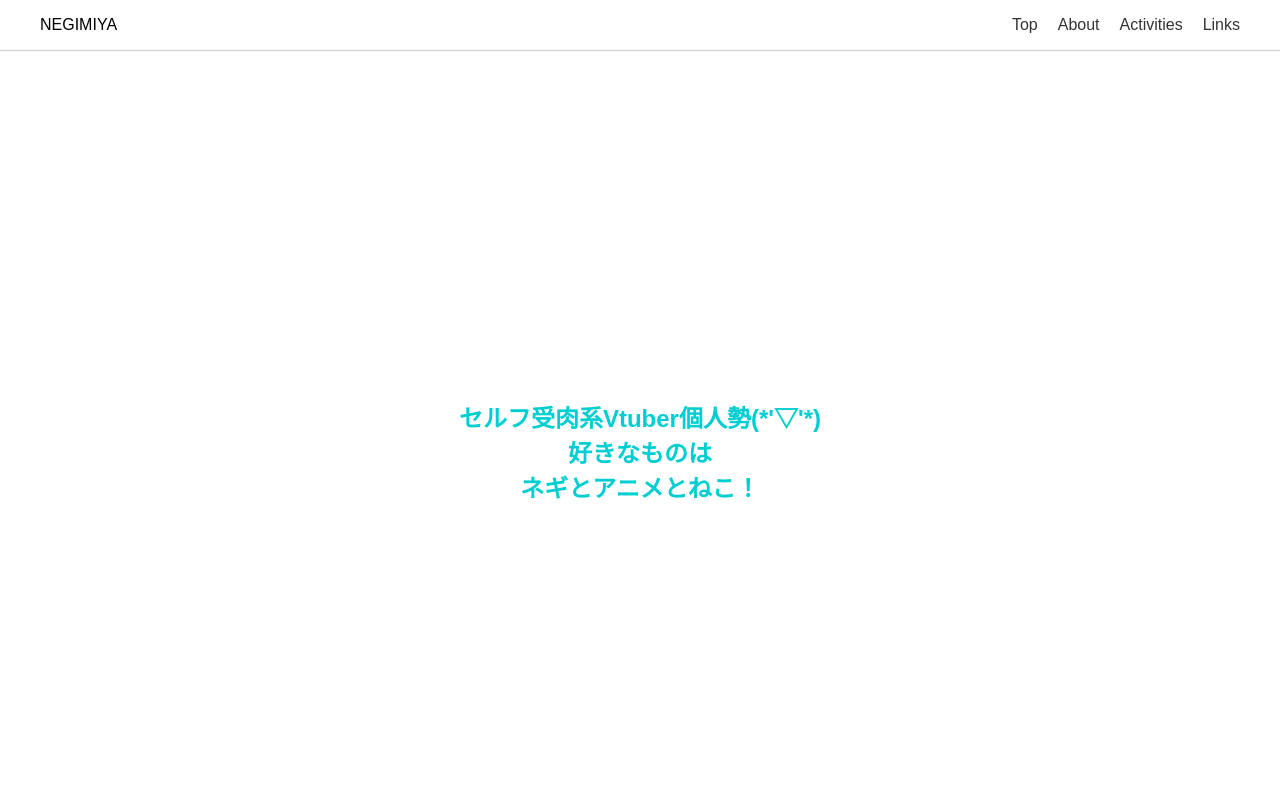
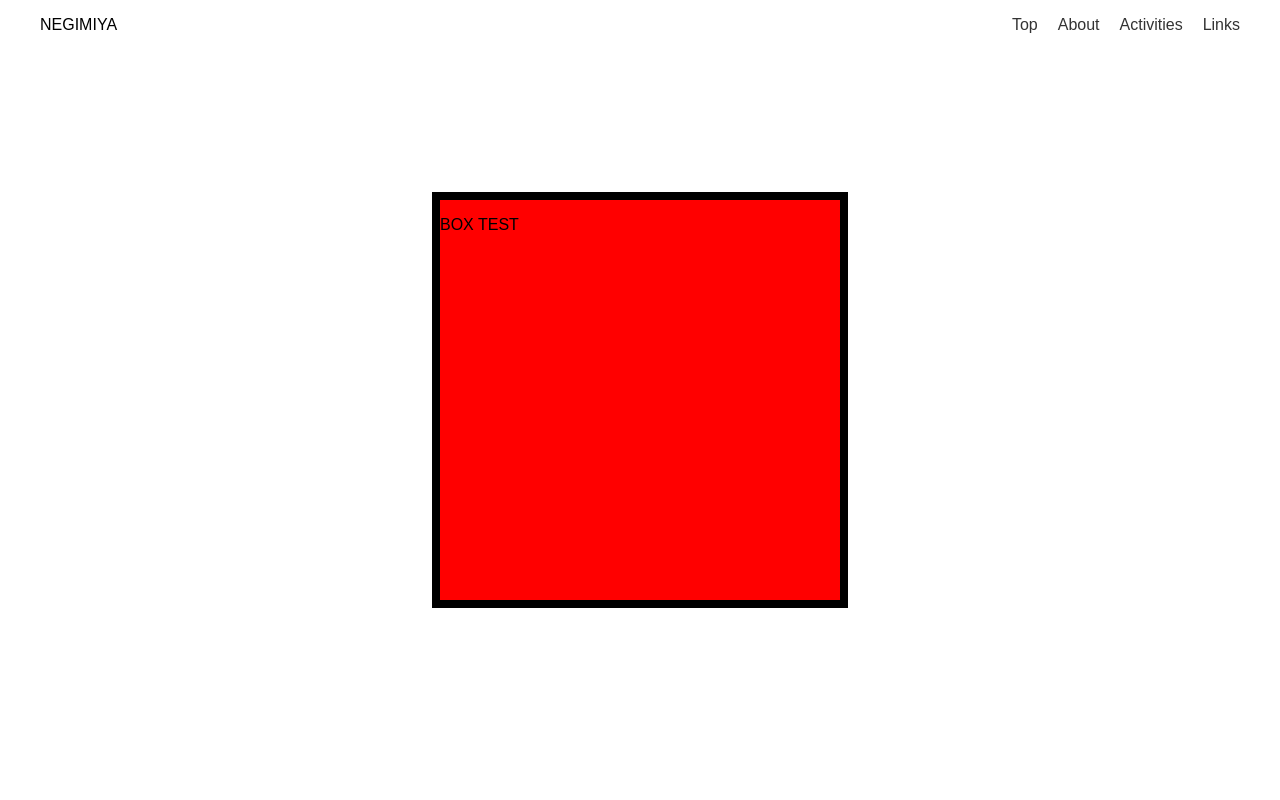
Before and after one commit to bakeneko299/negimiya-next2, a Next.js app: page / in a window 1280 px wide. Shown: the top 800 px of the page. Built offline with nearby package versions, Linux system fonts and the light colour scheme; grey boxes are pictures that could not be loaded.

Commit message:
修正途中保存

```diff
--- a/src/app/components/HeroSection.tsx
+++ b/src/app/components/HeroSection.tsx
@@ -1,31 +1,20 @@
+"use client";
+
 export default function HeroSection() {
-    return (
-        <section id="hero" className="relative min-h-screen flex items-center justify-center overflow-hidden">
-            {/* 流れる背景（上） */}
-            <div className="hero__bg-flow absolute top-16 left-0 w-[1500%] h-64 opacity-80 -z-10">
-                <div className="hero__thumb" style={{backgroundImage: 'url(/hero-bg1.png)'}}></div>
-                <div className="hero__thumb" style={{backgroundImage: 'url(/hero-bg2.png)'}}></div>
-                {/* 必要ならもっと追加 */}
-            </div>
+  return (
+    <section className="min-h-screen bg-gray-900 flex items-center justify-center">
 
-            {/* 流れる背景（下） */}
-            <div id="bg-bottom" className="hero__bg-flow absolute bottom-0 left-0 w-[1500%] h-64 opacity-80 -z-10">
-                <div className="hero__thumb" style={{backgroundImage: 'url(/hero-bg3.png)'}}></div>
-                {/* 同じ画像を繰り返し */}
-            </div>
+      <div
+        className="relative w-[400px] h-[400px] border-8 border-green-500"
+        style={{
+          backgroundColor: "red",
+        }}
+      >
+        <div className="absolute inset-0 bg-black/50 pointer-events-none"></div>
 
-            {/* フィルター */}
-            <div className="hero__filter absolute inset-0 bg-black/10 pointer-events-none" />
+        <p className="relative z-10 text-white text-4xl">BOX TEST</p>
+      </div>
 
-            {/* コンテンツ（前回のやつそのまま） */}
-            <div className="container relative z-10 text-center px-6">
-                <h1 className="scramble-text text-5xl md:text-8xl font-black leading-tight text-[#00CED1] mb-8">
-                セルフ受肉系Vtuber個人勢(*'▽'*)<br />
-                好きなものは<br />
-                ネギとアニメとねこ！
-                </h1>
-                {/* 以下同じ */}
-            </div>
-        </section>
-    );
+    </section>
+  );
 }
--- a/src/app/globals.css
+++ b/src/app/globals.css
@@ -10,9 +10,14 @@ body {
 }
 
 .header {
-  background: #fff;
-  border-bottom: 1px solid #ccc;
+  position: fixed;
+  top: 0;
+  left: 0;
+  width: 100%;
+  height: 64px;
+  z-index: 50;
 }
+
 
 .header-inner {
   max-width: 1200px;
```
Also changed, not shown: src/app/layout.tsx (line endings or trailing spaces).
